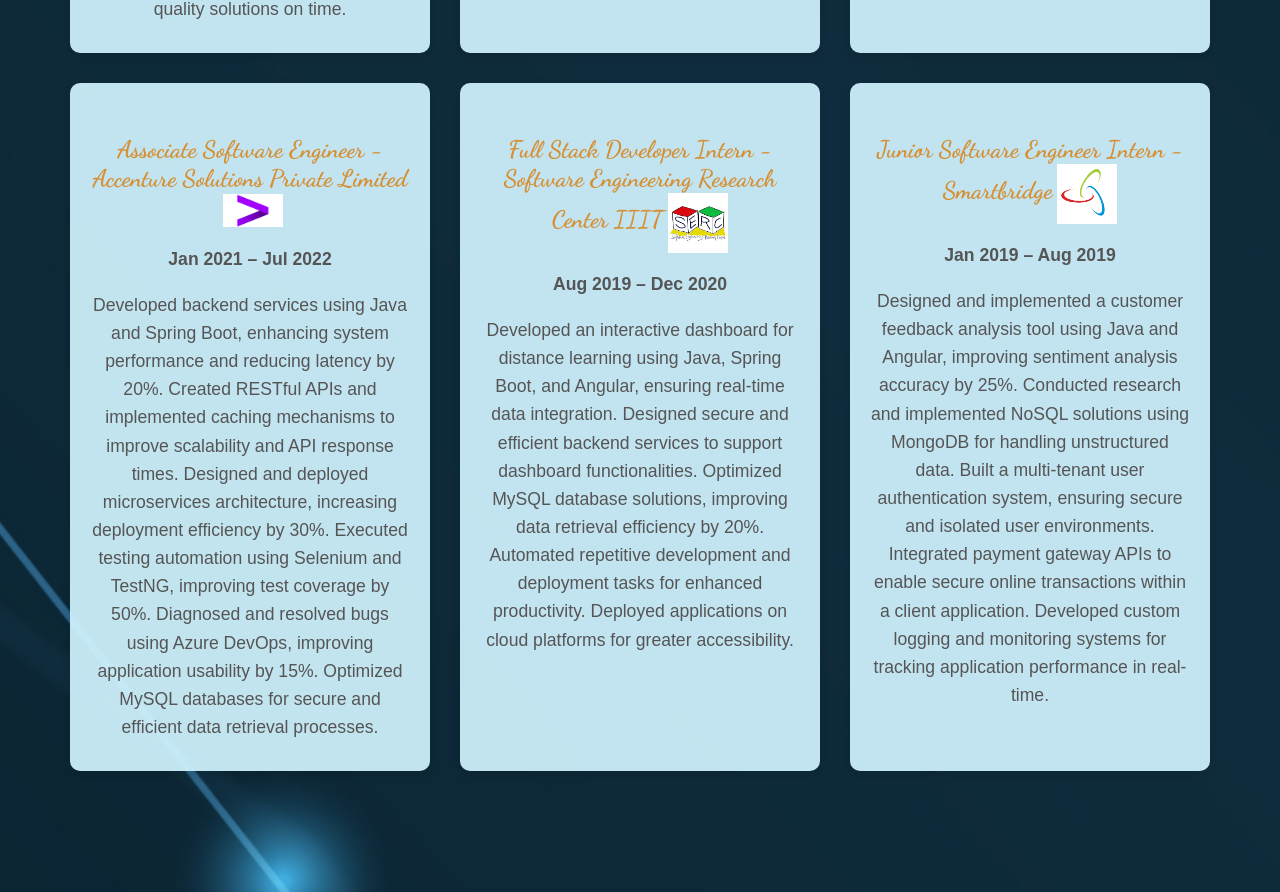
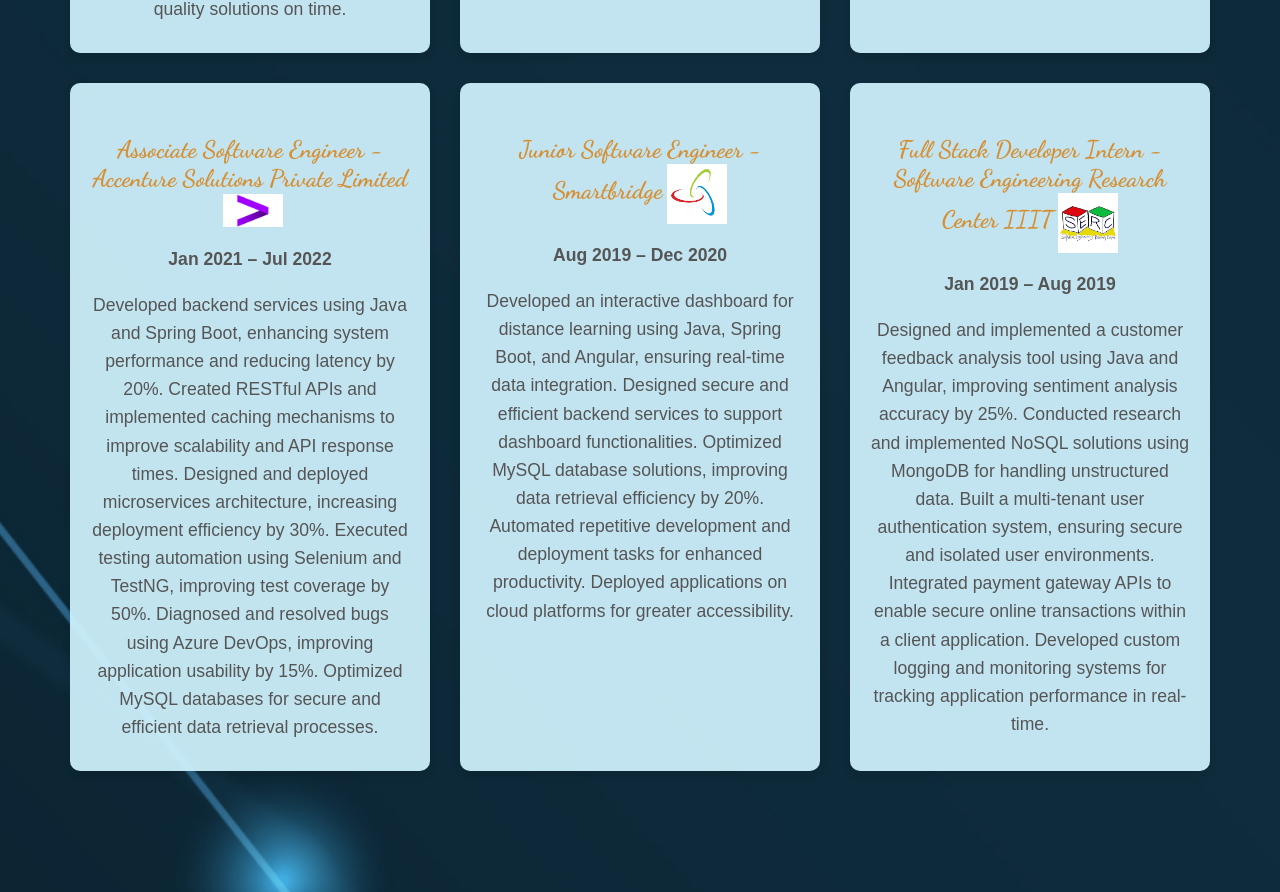
Before and after one commit to RSatyaaa/My-Portfolio, a React (Create React App) app: page /Experience in a window 1280 px wide. Shown: the part 1872-2764 px from the top of the page. Built offline with nearby package versions, Linux system fonts and the light colour scheme.

Commit message:
Update Experience.js

```diff
--- a/src/components/Experience.js
+++ b/src/components/Experience.js
@@ -87,10 +87,10 @@ function Experience() {
             </div>
 
             <div className="project">
-                <h4>Full Stack Developer Intern - Software Engineering Research Center IIIT
+                <h4>Junior Software Engineer - Smartbridge
                     <img
-                      src={`${process.env.PUBLIC_URL}/SERC.png`}
-                      alt="IIIT Logo"
+                      src={`${process.env.PUBLIC_URL}/smartbridge.png`}
+                      alt="Smartbridge Logo"
                       className="small-logo"
                     />
                 </h4>
@@ -105,10 +105,11 @@ function Experience() {
             </div>
 
             <div className="project">
-                <h4>Junior Software Engineer Intern - Smartbridge
+
+                <h4>Full Stack Developer Intern - Software Engineering Research Center IIIT
                     <img
-                      src={`${process.env.PUBLIC_URL}/smartbridge.png`}
-                      alt="Smartbridge Logo"
+                      src={`${process.env.PUBLIC_URL}/SERC.png`}
+                      alt="IIIT Logo"
                       className="small-logo"
                     />
                 </h4>
```
